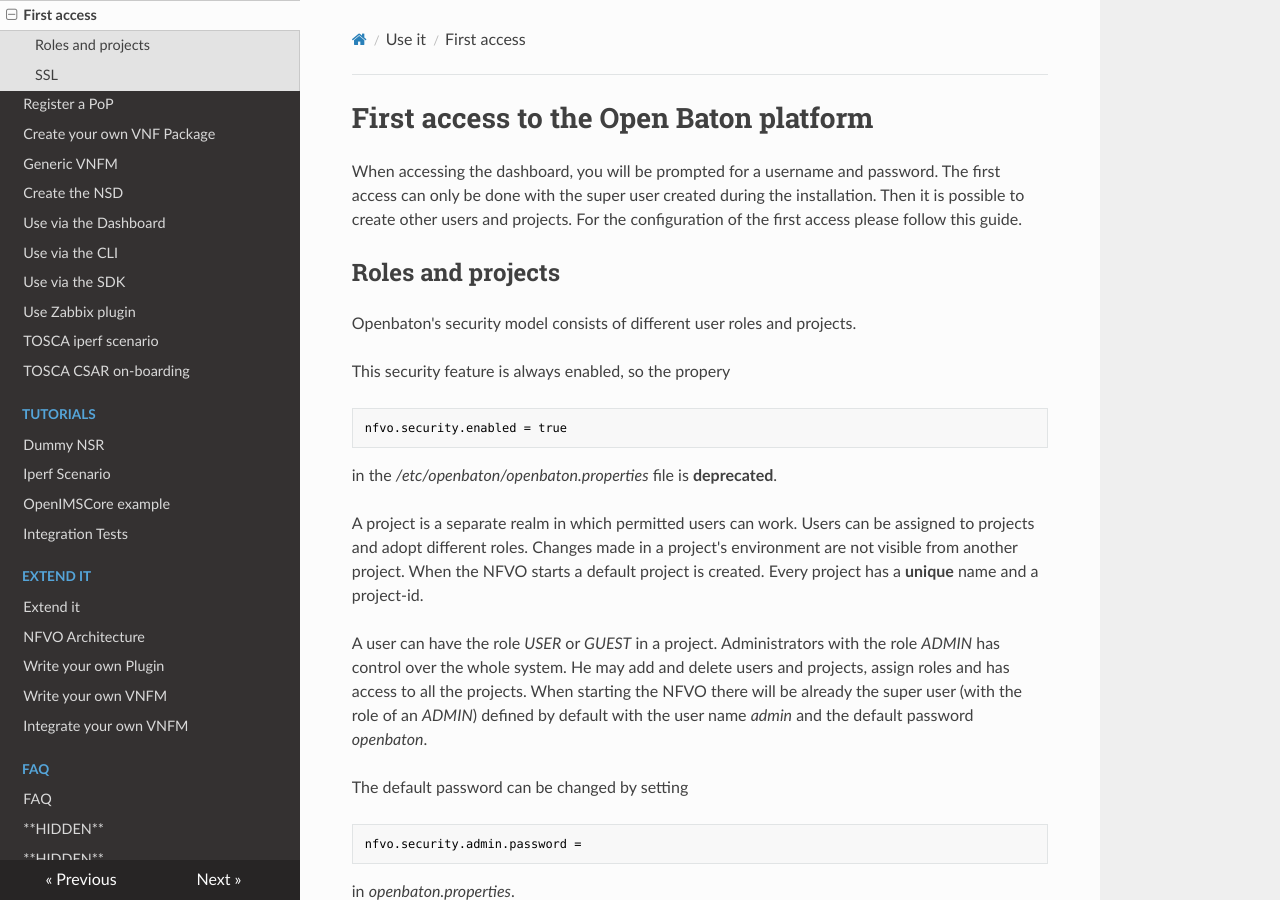
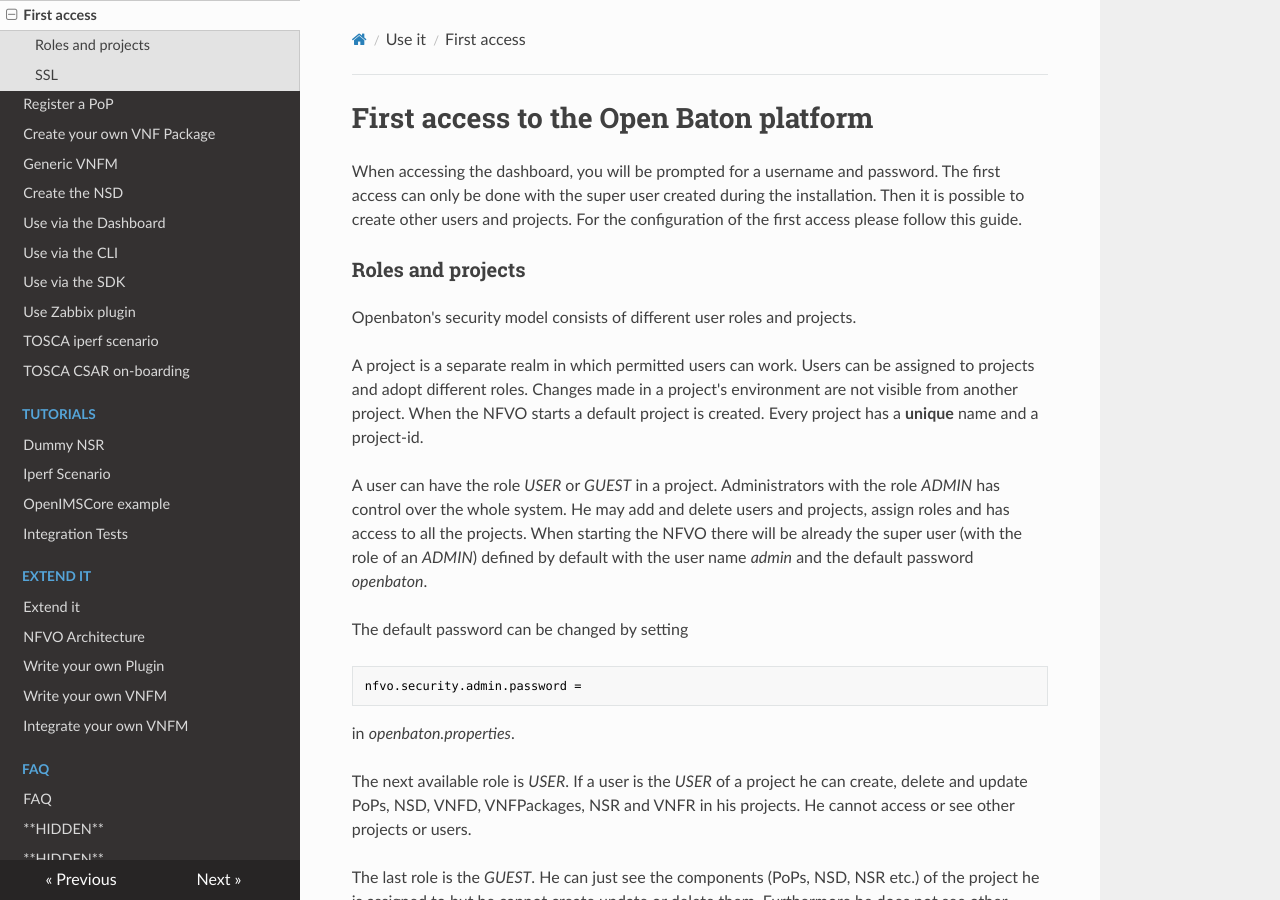
Before and after one commit to openbaton/docs, an MkDocs documentation site: the page built from docs/security.md, in a window 1280 px wide and 900 px high. Built offline with MkDocs 1.6.1, drawn with Linux system fonts in a browser that asks for light colours; nearby versions of some CDN libraries; old or Windows-style settings are respelled for this version of MkDocs.

Commit message:
imp: removed useless information..

````diff
--- a/docs/security.md
+++ b/docs/security.md
@@ -2,17 +2,9 @@
 
 When accessing the dashboard, you will be prompted for a username and password. The first access can only be done with the super user created during the installation. Then it is possible to create other users and projects. For the configuration of the first access please follow this guide.
 
-## Roles and projects
+### Roles and projects
 
 Openbaton's security model consists of different user roles and projects.
-
-This security feature is always enabled, so the propery
-
-```properties
-nfvo.security.enabled = true
-```
-
-in the */etc/openbaton/openbaton.properties* file is **deprecated**.
 
 A project is a separate realm in which permitted users can work. Users can be assigned to projects and adopt different roles. Changes made in a project's environment are not visible from another project. When the NFVO starts a default project is created. Every project has a **unique** name and a project-id.
 
@@ -28,7 +20,7 @@
 
 The last role is the *GUEST*. He can just see the components (PoPs, NSD, NSR etc.) of the project he is assigned to but he cannot create update or delete them. Furthermore he does not see other projects and users.
 
-## SSL
+### SSL
 
 The NFVO can use SSL to encrypt communication. To enable this feature set
 ```properties
````
